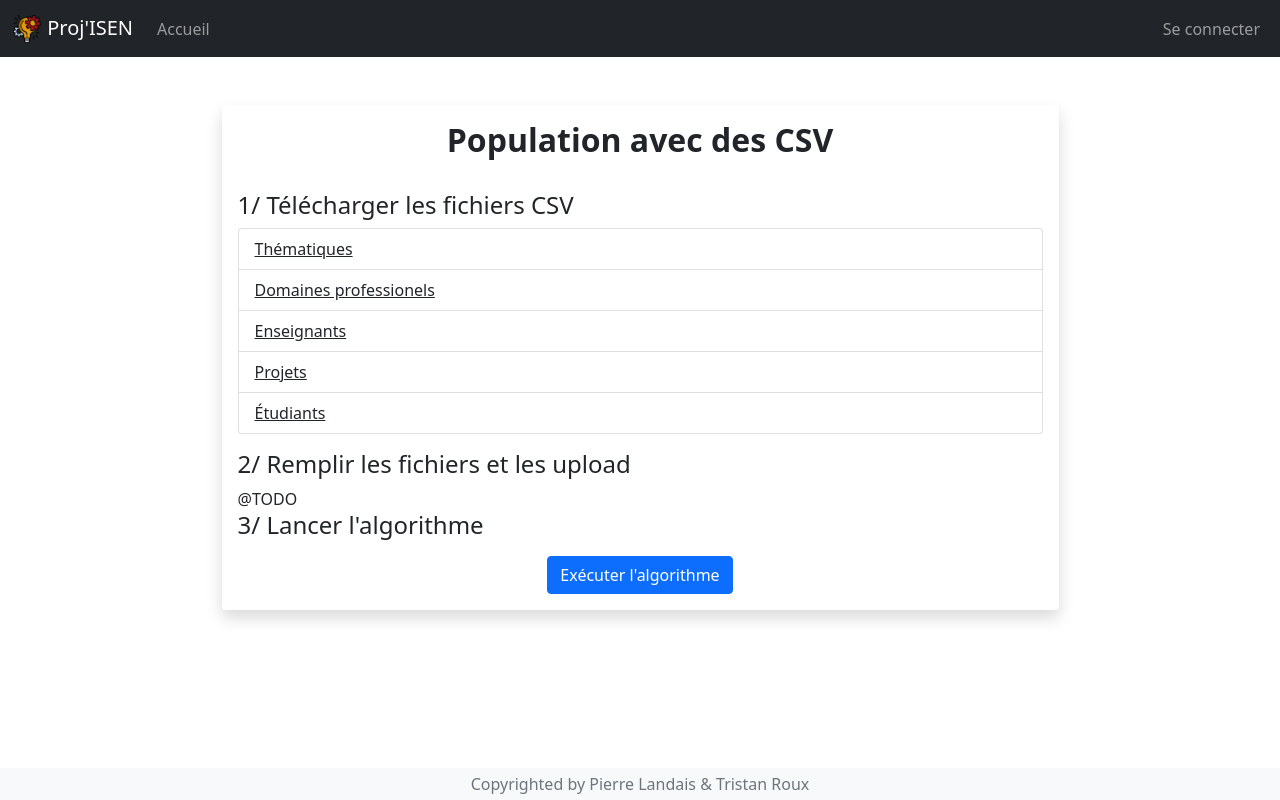
After one commit to Pierre-Lds/Project-ISEN, a Symfony app: template projisen/templates/Admin/adminPopulateWithCSV.html.twig in a window 1280 px wide. The commit adds this page. Run offline with Twig, Linux system fonts and the light colour scheme; the template is opened without the code that fills it, so the values that code supplies are empty; some libraries are stand-ins or nearby versions.

Commit message:
[feat] CSV : Twig update
CSV feature nearly functionnal : uploading multiple files is needed

```diff
--- /dev/null
+++ b/projisen/templates/Admin/adminPopulateWithCSV.html.twig
@@ -0,0 +1,38 @@
+{% extends 'base.html.twig' %}
+{% block title %}Population avec des CSV{% endblock %}
+{% block body %}
+    <div class='container my-5'>
+        <div class='shadow p-3 rounded mx-auto w-75'>
+            <h2 class='fw-bold mx-auto text-center'>Population avec des CSV</h2><br>
+            {% for message in app.flashes('success') %}
+                <div class='alert alert-success'>{{ message }}</div>
+            {% endfor %}
+            <h4>1/ Télécharger les fichiers CSV</h4>
+            <ul class='list-group mb-3'>
+                <li class='list-group-item'>
+                    <a href="{{ asset('scripts/csvPopulation/templates/template_thematic.csv') }}" class='link-dark'>Thématiques</a>
+                </li>
+                <li class='list-group-item'>
+                    <a href="{{ asset('scripts/csvPopulation/templates/template_professional_domain.csv') }}" class='link-dark'>Domaines professionels</a>
+                </li>
+                <li class='list-group-item'>
+                    <a href="{{ asset('scripts/csvPopulation/templates/template_staff.csv') }}" class='link-dark'>Enseignants</a>
+                </li>
+                <li class='list-group-item'>
+                    <a href="{{ asset('scripts/csvPopulation/templates/template_project.csv') }}" class='link-dark'>Projets</a>
+                </li>
+                <li class='list-group-item'>
+                    <a href="{{ asset('scripts/csvPopulation/templates/template_student.csv') }}" class='link-dark'>Étudiants</a>
+                </li>
+            </ul>
+            <h4>2/ Remplir les fichiers et les upload</h4>
+            @TODO
+            <h4>3/ Lancer l'algorithme</h4>
+            <div class='mt-3 d-grid gap-2 d-md-flex justify-content-md-center'>
+                <form method='POST'>
+                    <button class='btn btn-primary' type='submit'>Exécuter l'algorithme</button>
+                </form>
+            </div>
+        </div>
+    </div>
+{% endblock %}
```
Also changed, not shown: projisen/src/Controller/Admin/AdminController.php (+27 -0 lines), projisen/templates/Admin/adminDashboard.html.twig (+17 -0 lines), projisen/templates/Admin/adminGetCSV.html.twig (added, +36 -0 lines).
